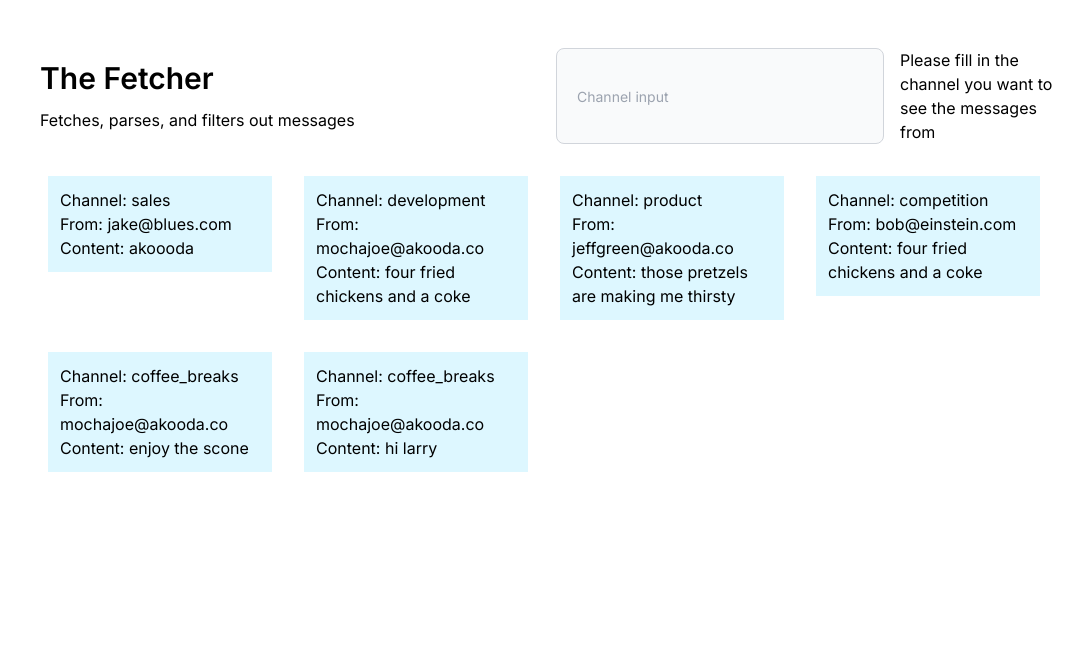
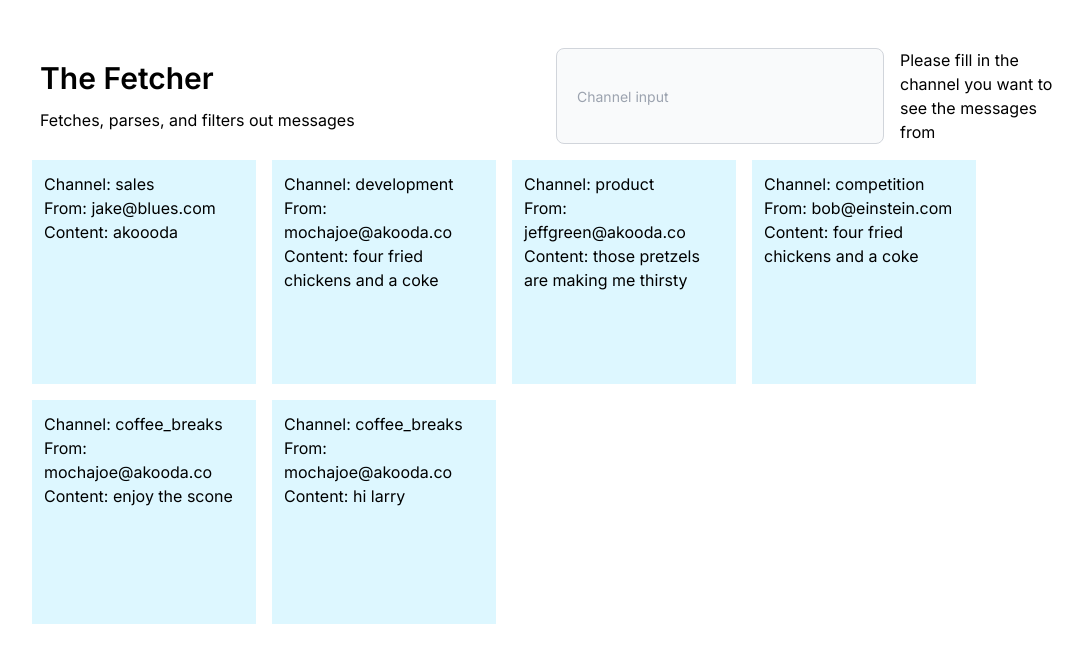
Before and after one commit to alarv/buzz-talk, a Next.js app: page / in a window 1280 px wide. Shown: the top 662 px of the page, without its empty margins (96-1179 px from the left). Built offline with nearby package versions, Linux system fonts and the light colour scheme.

Commit message:
fix: fixed height and add script run

```diff
--- a/package.json
+++ b/package.json
@@ -9,7 +9,8 @@
     "lint": "next lint",
     "test": "jest",
     "script:build": "webpack --config webpack.script.config.js && chmod +x dist/script.js",
-    "script:watch": "webpack --config webpack.script.config.js --watch"
+    "script:watch": "webpack --config webpack.script.config.js --watch",
+    "script": "npm run script:build && node dist/script.js"
   },
   "dependencies": {
     "commander": "^11.1.0",
--- a/src/app/components/MessageCard.tsx
+++ b/src/app/components/MessageCard.tsx
@@ -8,7 +8,7 @@ interface MessageCardProps {
 
 export default function MessageCard(props: MessageCardProps) {
   return (
-    <div className="p-3 w-56 h-52 m-4 h-full" style={{ background: '#DDF7FF' }}>
+    <div className="p-3 w-56 h-56 " style={{ background: '#DDF7FF' }}>
       {props.message && (
         <>
           <p>Channel: {props.message.publicChannelName}</p>
--- a/src/app/components/MessageList.tsx
+++ b/src/app/components/MessageList.tsx
@@ -38,7 +38,7 @@ export default function MessageList(props: MessageListProps) {
       {props.channelFilter && (
         <div className="pl-2">You searched for: {props.channelFilter}</div>
       )}
-      <div className="flex flex-wrap">
+      <div className="flex flex-wrap flex-row gap-4 ">
         {messages.map((message: Message, index: number) => (
           <MessageCard key={index} message={message} />
         ))}
--- a/src/app/layout.tsx
+++ b/src/app/layout.tsx
@@ -1,22 +1,22 @@
-import type { Metadata } from 'next'
-import { Inter } from 'next/font/google'
-import './globals.css'
+import type { Metadata } from 'next';
+import { Inter } from 'next/font/google';
+import './globals.css';
 
-const inter = Inter({ subsets: ['latin'] })
+const inter = Inter({ subsets: ['latin'] });
 
 export const metadata: Metadata = {
-  title: 'Create Next App',
-  description: 'Generated by create next app',
-}
+  title: 'Buzz Talk',
+  description: 'An app created for Akooda assignment',
+};
 
 export default function RootLayout({
   children,
 }: {
-  children: React.ReactNode
+  children: React.ReactNode;
 }) {
   return (
     <html lang="en">
       <body className={inter.className}>{children}</body>
     </html>
-  )
+  );
 }
```
